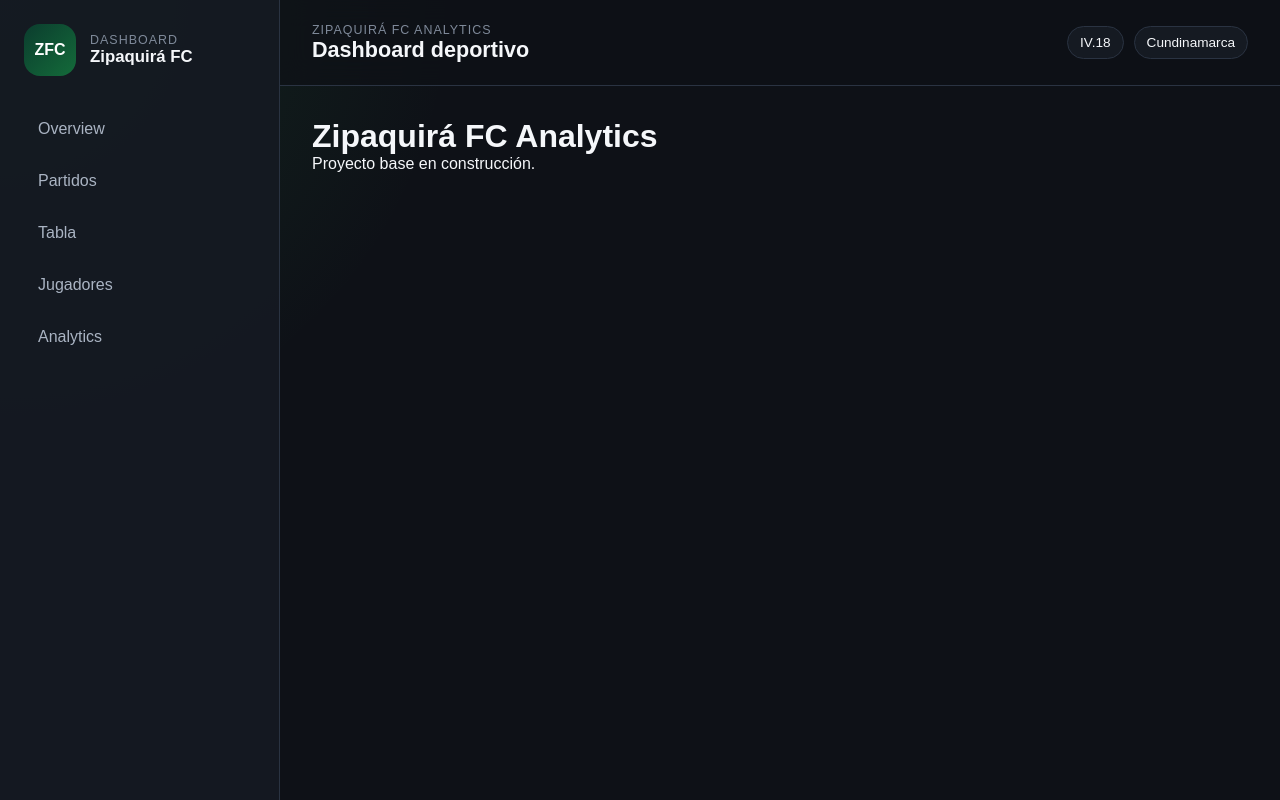
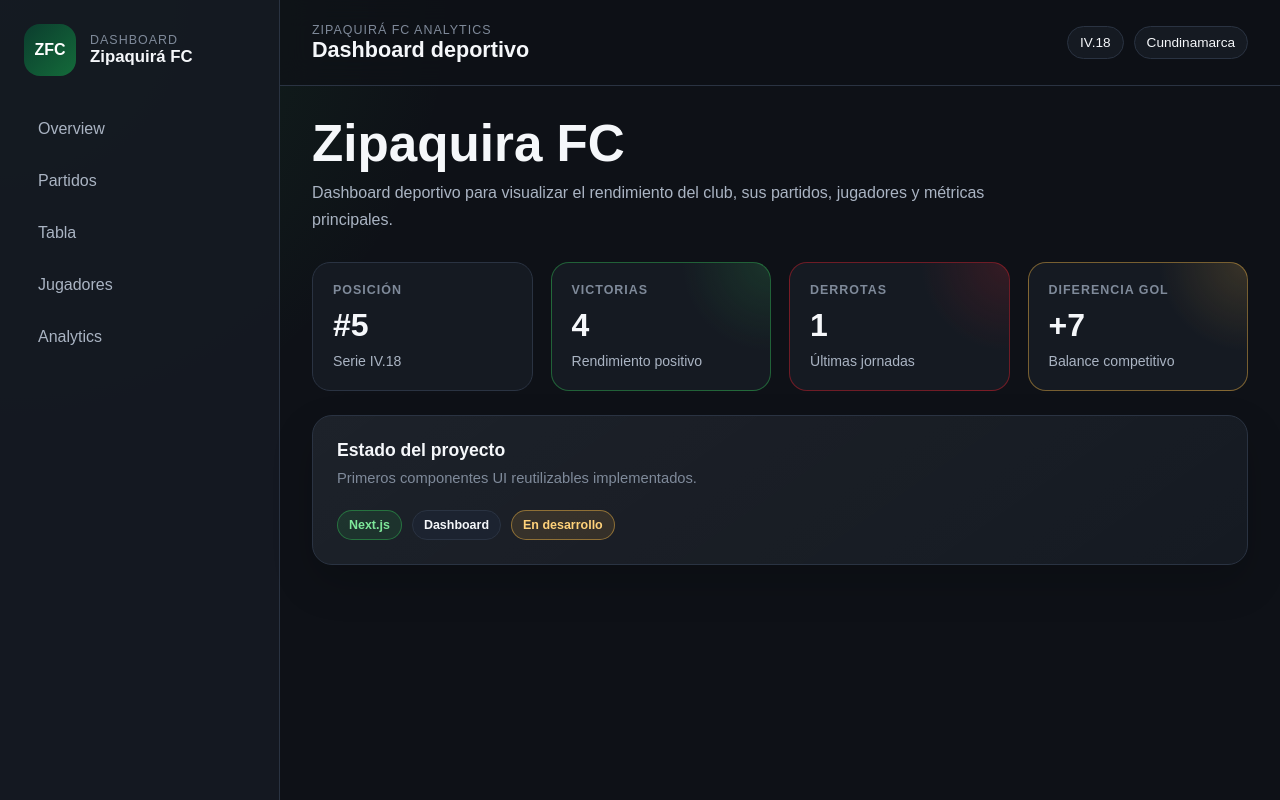
Before and after one commit to ea0627/zipaquira-fc-analytics, a Next.js app: page / in a window 1280 px wide. Built offline with nearby package versions, Linux system fonts and the light colour scheme.

Commit message:
Parte I.3: UI components base (PageHeader, StatCard, SectionCard, Badge)

```diff
--- a/src/app/globals.css
+++ b/src/app/globals.css
@@ -149,3 +149,167 @@ select {
     flex-direction: column;
   }
 }
+
+.page-header {
+  margin-bottom: 28px;
+}
+
+.page-header__eyebrow {
+  margin-bottom: 8px;
+  color: #2fa84f;
+  font-size: 0.78rem;
+  font-weight: 700;
+  letter-spacing: 0.12em;
+  text-transform: uppercase;
+}
+
+.page-header__title {
+  margin-bottom: 10px;
+  color: #f5f7fa;
+  font-size: clamp(2rem, 4vw, 3.3rem);
+  line-height: 1;
+}
+
+.page-header__description {
+  max-width: 720px;
+  color: #aab4c3;
+  font-size: 1rem;
+  line-height: 1.7;
+}
+
+.section-card {
+  padding: 24px;
+  border: 1px solid #2a3342;
+  border-radius: 20px;
+  background:
+    linear-gradient(145deg, rgba(255, 255, 255, 0.035), transparent),
+    #151a22;
+  box-shadow: 0 18px 40px rgba(0, 0, 0, 0.18);
+}
+
+.section-card__header {
+  margin-bottom: 20px;
+}
+
+.section-card__title {
+  color: #f5f7fa;
+  font-size: 1.1rem;
+}
+
+.section-card__description {
+  margin-top: 6px;
+  color: #7f8a9a;
+  font-size: 0.92rem;
+  line-height: 1.6;
+}
+
+.section-card__content {
+  color: #aab4c3;
+}
+
+.stat-card {
+  padding: 20px;
+  border: 1px solid #2a3342;
+  border-radius: 18px;
+  background: #151a22;
+}
+
+.stat-card__label {
+  margin-bottom: 12px;
+  color: #7f8a9a;
+  font-size: 0.78rem;
+  font-weight: 700;
+  letter-spacing: 0.08em;
+  text-transform: uppercase;
+}
+
+.stat-card__value {
+  display: block;
+  color: #f5f7fa;
+  font-size: 2rem;
+  line-height: 1;
+}
+
+.stat-card__helper {
+  display: inline-block;
+  margin-top: 12px;
+  color: #aab4c3;
+  font-size: 0.88rem;
+}
+
+.stat-card--success {
+  border-color: rgba(47, 168, 79, 0.5);
+  background:
+    radial-gradient(circle at top right, rgba(47, 168, 79, 0.18), transparent 35%),
+    #151a22;
+}
+
+.stat-card--danger {
+  border-color: rgba(200, 30, 42, 0.5);
+  background:
+    radial-gradient(circle at top right, rgba(200, 30, 42, 0.18), transparent 35%),
+    #151a22;
+}
+
+.stat-card--warning {
+  border-color: rgba(217, 164, 65, 0.5);
+  background:
+    radial-gradient(circle at top right, rgba(217, 164, 65, 0.18), transparent 35%),
+    #151a22;
+}
+
+.badge {
+  display: inline-flex;
+  align-items: center;
+  width: fit-content;
+  padding: 7px 11px;
+  border: 1px solid #2a3342;
+  border-radius: 999px;
+  background: #1c2330;
+  color: #f5f7fa;
+  font-size: 0.78rem;
+  font-weight: 700;
+}
+
+.badge--success {
+  border-color: rgba(47, 168, 79, 0.55);
+  background: rgba(47, 168, 79, 0.14);
+  color: #7ee79a;
+}
+
+.badge--danger {
+  border-color: rgba(200, 30, 42, 0.55);
+  background: rgba(200, 30, 42, 0.14);
+  color: #ff7a84;
+}
+
+.badge--warning {
+  border-color: rgba(217, 164, 65, 0.55);
+  background: rgba(217, 164, 65, 0.14);
+  color: #ffd27a;
+}
+
+.stats-grid {
+  display: grid;
+  grid-template-columns: repeat(4, minmax(0, 1fr));
+  gap: 18px;
+  margin-bottom: 24px;
+}
+
+.badges-row {
+  display: flex;
+  flex-wrap: wrap;
+  gap: 10px;
+}
+
+@media (max-width: 1100px) {
+  .stats-grid {
+    grid-template-columns: repeat(2, minmax(0, 1fr));
+  }
+}
+
+@media (max-width: 600px) {
+  .stats-grid {
+    grid-template-columns: 1fr;
+  }
+}
--- a/src/app/page.js
+++ b/src/app/page.js
@@ -1,8 +1,34 @@
+import Badge from "@/components/ui/Badge";
+import PageHeader from "@/components/ui/PageHeader";
+import SectionCard from "@/components/ui/SectionCard";
+import StatCard from "@/components/ui/StatCard";
+
 export default function Home() {
   return (
-    <main>
-      <h1>Zipaquirá FC Analytics</h1>
-      <p>Proyecto base en construcción.</p>
-    </main>
+    <>
+      <PageHeader
+        eyebrown="Overview"
+        title="Zipaquira FC"
+        description="Dashboard deportivo para visualizar el rendimiento del club, sus partidos, jugadores y métricas principales."
+      />
+
+      <div className="stats-grid">
+        <StatCard label="Posición" value="#5" helper="Serie IV.18" />
+        <StatCard label="Victorias" value="4" helper="Rendimiento positivo" tone="success" />
+        <StatCard label="Derrotas" value="1" helper="Últimas jornadas" tone="danger" />
+        <StatCard label="Diferencia gol" value="+7" helper="Balance competitivo" tone="warning" />
+      </div>
+
+      <SectionCard
+        title="Estado del proyecto"
+        description="Primeros componentes UI reutilizables implementados."
+      >
+        <div className="badges-row">
+          <Badge tone="success">Next.js</Badge>
+          <Badge>Dashboard</Badge>
+          <Badge tone="warning">En desarrollo</Badge>
+        </div>
+      </SectionCard>
+    </>
   );
 }
--- /dev/null
+++ b/src/components/ui/Badge.js
@@ -0,0 +1,3 @@
+export default function Badge({ children, tone = "default" }) {
+  return <span className={`badge badge--${tone}`}>{children}</span>;
+}
--- /dev/null
+++ b/src/components/ui/PageHeader.js
@@ -0,0 +1,9 @@
+export default function PageHeader({ eyebrow, title, description }) {
+  return (
+    <section className="page-header">
+      {eyebrow && <p className="page-header__eyebrow">{eyebrow}</p>}
+      <h2 className="page-header__title">{title}</h2>
+      {description && <p className="page-header__description">{description}</p>}
+    </section>
+  );
+}
--- /dev/null
+++ b/src/components/ui/SectionCard.js
@@ -0,0 +1,14 @@
+export default function SectionCard({ title, description, children }) {
+  return (
+    <section className="section-card">
+      {(title || description) && (
+        <div className="section-card__header">
+          {title && <h3 className="section-card__title">{title}</h3>}
+          {description && <p className="section-card__description">{description}</p>}
+        </div>
+      )}
+
+      <div className="section-card__content">{children}</div>
+    </section>
+  );
+}
--- /dev/null
+++ b/src/components/ui/StatCard.js
@@ -0,0 +1,9 @@
+export default function StatCard({ label, value, helper, tone = "default" }) {
+  return (
+    <article className={`stat-card stat-card--${tone}`}>
+      <p className="stat-card__label">{label}</p>
+      <strong className="stat-card__value">{value}</strong>
+      {helper && <span className="stat-card__helper">{helper}</span>}
+    </article>
+  );
+}
```
